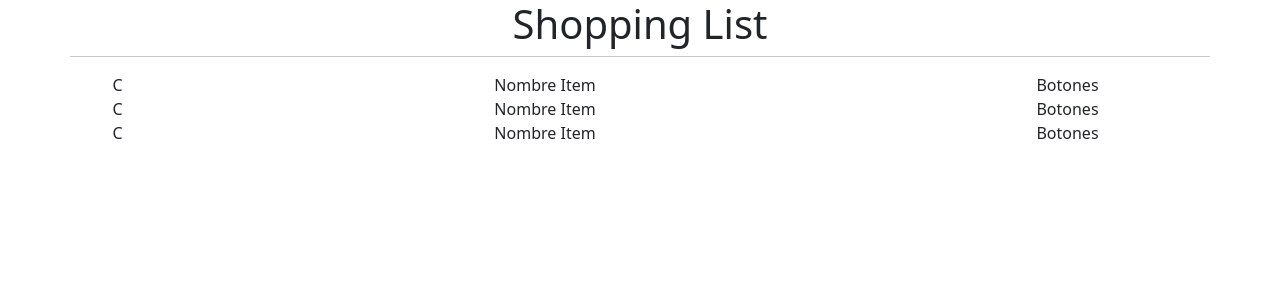
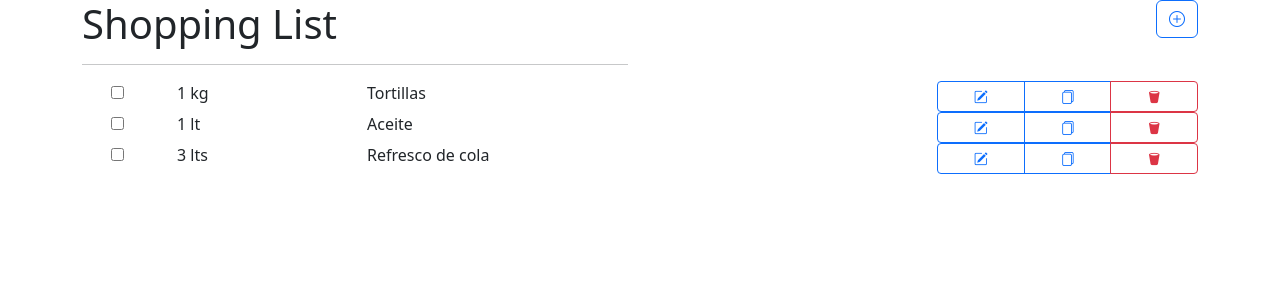
Before and after one commit to AbdielE/shooping_list, a React (Vite) app: page / in a window 1280 px wide. Shown: the top 300 px of the page. Built offline with nearby package versions, Linux system fonts and the light colour scheme; the HTML template or start-up script is replaced by a standard one.

Commit message:
Diseño de tabla con botones

```diff
--- a/index.html
+++ b/index.html
@@ -3,9 +3,10 @@
   <head>
     <meta charset="UTF-8" />
     <link rel="icon" type="image/svg+xml" href="/vite.svg" />
+    <link rel="stylesheet" href="https://cdn.jsdelivr.net/npm/bootstrap-icons@1.10.3/font/bootstrap-icons.css">
     <link href="https://cdn.jsdelivr.net/npm/bootstrap@5.3.0-alpha2/dist/css/bootstrap.min.css" rel="stylesheet" integrity="sha384-aFq/bzH65dt+w6FI2ooMVUpc+21e0SRygnTpmBvdBgSdnuTN7QbdgL+OapgHtvPp" crossorigin="anonymous">
     <meta name="viewport" content="width=device-width, initial-scale=1.0" />
-    <title>Vite + React</title>
+    <title>Shooping List</title>
   </head>
   <body>
     <div id="root"></div>
--- a/src/App.jsx
+++ b/src/App.jsx
@@ -1,29 +1,73 @@
-import { useState } from 'react'
+function App() {
+  return (
+    <div className="container text-center">
+      <div className="row">
+        <div className="col text-start">
+          <h1>Shopping List</h1>
+          <hr />
+        </div>
+        <div className="col text-end">
+          <button type="button" class="btn btn-outline-primary">
+            <i class="bi bi-plus-circle"></i>
+          </button>
+        </div>
+      </div>
 
-function App() {
-  const [count, setCount] = useState(0)
+      <div className='row'>
+        <div className="col">
+          <input type="checkbox" />
+        </div>
+        <div className="col-2 text-start">1 kg</div>
+        <div className="col-5 col-md-6 text-start">Tortillas</div>
+        <div className="col-4 col-md-3 btn-group btn-group-sm" role="group">
+          <button type="button" class="btn btn-outline-primary">
+            <i class="bi bi-pencil-square"></i>
+          </button>
+          <button type="button" class="btn btn-outline-primary">
+            <i class="bi bi-files"></i>
+          </button>
+          <button type="button" class="btn btn-outline-danger">
+            <i class="bi bi-trash2-fill"></i>
+          </button>
+        </div>
+      </div>
 
-  return (
-    <div class="container text-center">
       <div className='row'>
-        <div className='col'></div>
-          <h1>Shopping List</h1>
-          <hr/>
+        <div className="col">
+          <input type="checkbox" />
+        </div>
+        <div className="col-2 text-start">1 lt</div>
+        <div className="col-5 col-md-6 text-start">Aceite</div>
+        <div className="col-4 col-md-3 btn-group btn-group-sm" role="group">
+          <button type="button" class="btn btn-outline-primary">
+            <i class="bi bi-pencil-square"></i>
+          </button>
+          <button type="button" class="btn btn-outline-primary">
+            <i class="bi bi-files"></i>
+          </button>
+          <button type="button" class="btn btn-outline-danger">
+            <i class="bi bi-trash2-fill"></i>
+          </button>
+        </div>
       </div>
+
       <div className='row'>
-        <div className='col'>C</div>
-        <div className='col-8'>Nombre Item</div>
-        <div className='col-3'>Botones</div>
-      </div>
-      <div className='row'>
-        <div className='col'>C</div>
-        <div className='col-8'>Nombre Item</div>
-        <div className='col-3'>Botones</div>
-      </div>
-      <div className='row'>
-        <div className='col'>C</div>
-        <div className='col-8'>Nombre Item</div>
-        <div className='col-3'>Botones</div>
+        <div className="col">
+          <input type="checkbox" />
+        </div>
+        <div className="col-2 text-start">3 lts</div>
+        <div className="col-5 col-md-6 text-start">Refresco de cola</div>
+        <div className="col-4 col-md-3 btn-group btn-group-sm" role="group">
+          <button type="button" class="btn btn-outline-primary">
+            <i class="bi bi-pencil-square"></i>
+          </button>
+          <button type="button" class="btn btn-outline-primary">
+            <i class="bi bi-files"></i>
+          </button>
+          <button type="button" class="btn btn-outline-danger">
+            <i class="bi bi-trash2-fill"></i>
+          </button>
+        </div>
       </div>
     </div>
   )
```
